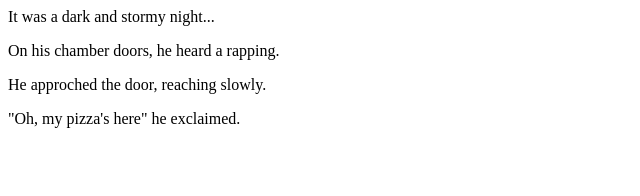
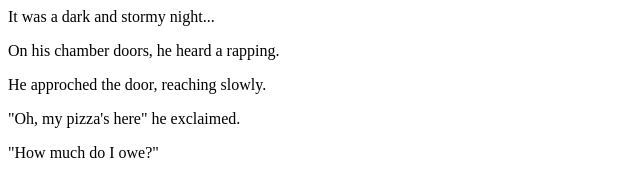
Before and after one commit to stauby7/fireside-story, a plain HTML site: page index.html in a window 1280 px wide. Shown: the whole page, without its empty margins (0-640 px from the left). Drawn offline with Linux system fonts and the light colour scheme.

Commit message:
added fifth line

```diff
--- a/index.html
+++ b/index.html
@@ -4,5 +4,6 @@
         <p>On his chamber doors, he heard a rapping.</p>
         <p>He approched the door, reaching slowly.</p>
         <p>"Oh, my pizza's here" he exclaimed.</p>
+        <p>"How much do I owe?"</p>
     </body>
 </html>
```
